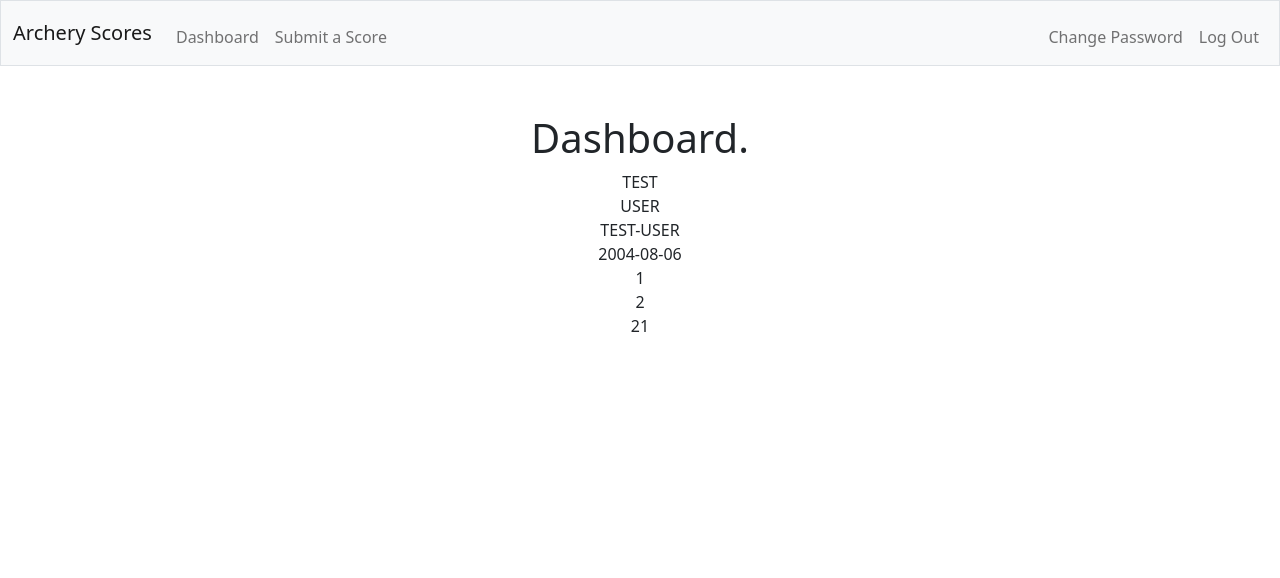
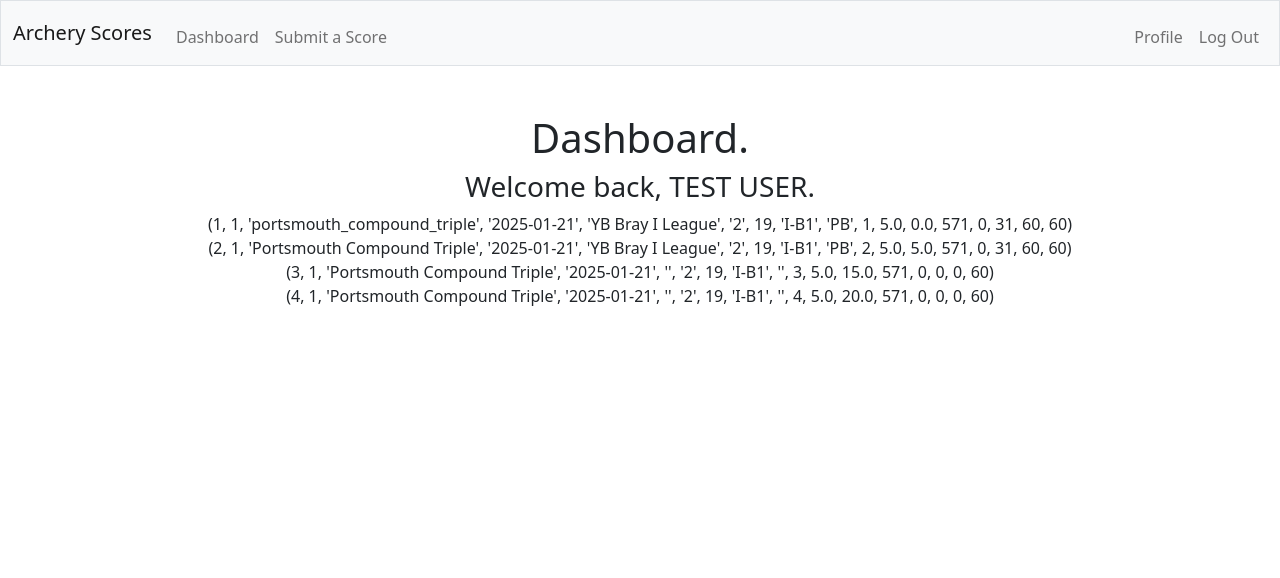
Before and after one commit to corey-richardson/archery-scores, a Flask app: page / in a window 1280 px wide. Shown: the top 578 px of the page. Run offline with Flask 3, Linux system fonts and the light colour scheme; the visitor is signed in with stand-in values (Sample User, id 1); data comes from the database, SQL or seed files in the repository; parts of the project's set-up code (start-up, migrations or seed data) failed here and were passed over.

Commit message:
Dashboard stump

```diff
--- a/Project/app.py
+++ b/Project/app.py
@@ -11,16 +11,12 @@ from archeryutils import classifications as class_func
 
 from helpers import login_required
 
-# Configure application
 app = Flask(__name__)
-# Ensure templates are auto-reloaded
 app.config["TEMPLATES_AUTO_RELOAD"] = True
-# Configure session to use filesystem (instead of signed cookies)
 app.config["SESSION_PERMANENT"] = False
 app.config["SESSION_TYPE"] = "filesystem"
 Session(app)
 
-# Connect to SQLite database
 db_path = "./static/database.db"
 conn = sqlite3.connect(db_path, check_same_thread=False)
 db = conn.cursor()
@@ -71,8 +67,12 @@ def index():
             case "Female U21":
                 db.execute("UPDATE Archer SET default_category = 'Female' WHERE archer_id = ?", str(session["user_id"]))
 
+    records = db.execute("SELECT * FROM Record INNER JOIN RecordDetails ON Record.record_id = RecordDetails.record_id WHERE archer_id = ?",
+                         str(session["user_id"]))
+
     return render_template("index.html",
-                           user=user, age=age)
+                           user=user, age=age,
+                           records=records)
 
 @app.route("/failure")
 def failure():
@@ -108,9 +108,7 @@ def login():
 @app.route("/logout")
 def logout():
     """Log user out"""
-    # Forget any user_id
     session.clear()
-    # Redirect user to login form
     return redirect("/login")
 
 
@@ -207,8 +205,6 @@ def submit():
         "SELECT * FROM EventType"
     ).fetchall()
 
-
-
     return render_template("submit.html",
                            rounds=all_round_objects,
                            today=today,
--- a/Project/static/style.css
+++ b/Project/static/style.css
@@ -58,7 +58,7 @@ hr {
     background-color: red;
 }
 
-.course {
+.record {
     width: 80%;
     margin: 0 auto;
 }
--- a/Project/templates/index.html
+++ b/Project/templates/index.html
@@ -6,10 +6,14 @@
 
 {% block main %}
     <h1>Dashboard.</h1>
+    <h3>Welcome back, {{user[0] + " " + user[1]}}.</h3>
 
-    {% for u in user %}
-        <p>{{u}}</p>
+    <!-- MINI PROFILE -->
+
+    {% for record in records %}
+        <div class="record">
+            <p>{{record}}</p>
+        </div>
     {% endfor %}
-    <p>{{age}}</p>
 
 {% endblock %}
--- a/Project/templates/layout.html
+++ b/Project/templates/layout.html
@@ -26,7 +26,8 @@
                             <li class="nav-item"><a class="nav-link" href="/submit">Submit a Score</a></li>
                         </ul>
                         <ul class="navbar-nav ms-auto mt-2">
-                            <li class="nav-item"><a class="nav-link" href="/change_password">Change Password</a></li>
+                            <!-- <li class="nav-item"><a class="nav-link" href="/change_password">Change Password</a></li> -->
+                            <li class="nav-item"><a class="nav-link" href="/profile">Profile</a></li>
                             <li class="nav-item"><a class="nav-link" href="/logout">Log Out</a></li>
                         </ul>
                     {% else %}
```
